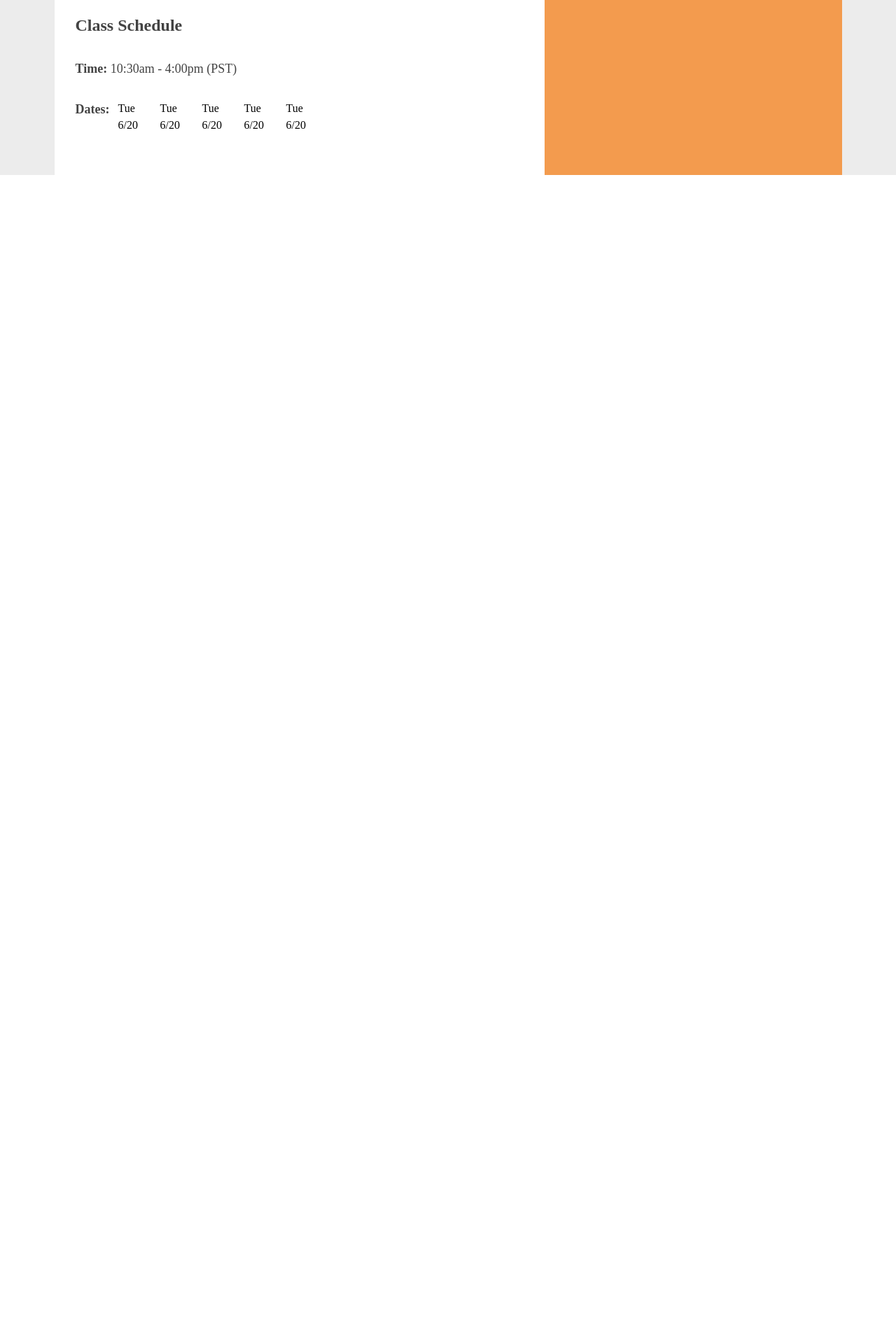
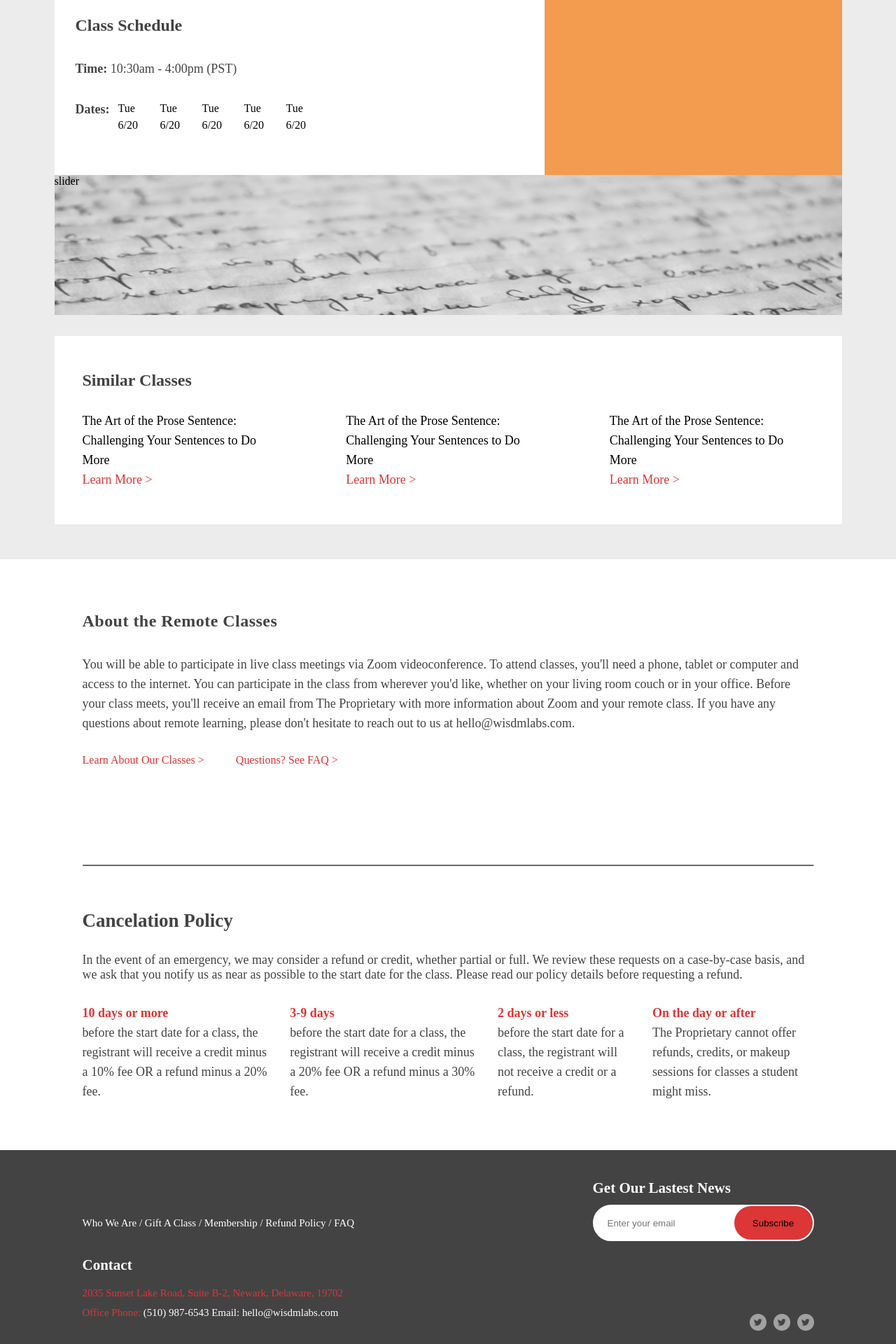
Before and after one commit to saniyaj-mallik/Saniyaj-Training, a PHP site: page / in a window 1280 px wide. Shown: the part 1345-3265 px from the top of the page at 70% size. Before the commit the page ends 1595 px from the top, so only its background shows below. Run offline with PHP 8.4, Linux system fonts and the light colour scheme.

Commit message:
footer basic complete

```diff
--- a/index.html
+++ b/index.html
@@ -190,7 +190,131 @@
                 </div>
             </div>
         </div>
+
+
+        <div id="slider-box">
+            slider
+        </div>
+
+
+        <div id="similar-classes-box">
+            <h2>Similar Classes</h2>
+            <div id="learn-more-container">
+                <div id="learn-more-box">
+                    <p>The Art of the Prose Sentence: Challenging Your Sentences to Do More</p>
+                    <a href="">Learn More ></a>
+                </div>
+                <div id="learn-more-box">
+                    <p>The Art of the Prose Sentence: Challenging Your Sentences to Do More</p>
+                    <a href="">Learn More ></a>
+                </div>
+                <div id="learn-more-box">
+                    <p>The Art of the Prose Sentence: Challenging Your Sentences to Do More</p>
+                    <a href="">Learn More ></a>
+                </div>
+            </div>
+        </div>
     </section>
+
+
+    <section id="bottom-information-section">
+        <div id="bottom-info-wraper">
+            <div id="remote-class-info">
+                <h2>About the Remote Classes</h2>
+                <p>You will be able to participate in live class meetings via Zoom videoconference. To attend classes,
+                    you'll need a phone, tablet or computer and access to the internet. You can participate in the class
+                    from wherever you'd like, whether on your living room couch or in your office. Before your class
+                    meets, you'll receive an email from The Proprietary with more information about Zoom and your remote
+                    class. If you have any questions about remote learning, please don't hesitate to reach out to us at
+                    hello@wisdmlabs.com.</p>
+                <div>
+                    <a href="">Learn About Our Classes ></a>
+                    <a href="">Questions? See FAQ ></a>
+                </div>
+            </div>
+            <div id="policy-box">
+                <hr>
+                <h2>Cancelation Policy</h2>
+                <p>In the event of an emergency, we may consider a refund or credit, whether partial or full. We review
+                    these requests on a case-by-case basis, and we ask that you notify us as near as possible to the
+                    start date for the class. Please read our policy details before requesting a refund.</p>
+                <div id="policy-wrapper">
+                    <div>
+                        <h4 class="policy-title">
+                            10 days or more
+                        </h4>
+                        <p>
+                            before the start date for a class, the registrant will receive a credit minus a 10% fee OR a
+                            refund minus a 20% fee.
+                        </p>
+                    </div>
+                    <div>
+                        <h4 class="policy-title">
+                            3-9 days
+                        </h4>
+                        <p>
+                            before the start date for a class, the registrant will receive a credit minus a 20% fee OR a
+                            refund minus a 30% fee.
+                        </p>
+                    </div>
+                    <div>
+                        <h4 class="policy-title">
+                            2 days or less
+                        </h4>
+                        <p>
+                            before the start date for a class, the registrant will not receive a credit or a refund.
+                        </p>
+                    </div>
+                    <div>
+                        <h4 class="policy-title">
+                            On the day or after
+                        </h4>
+                        <p>
+                            The Proprietary cannot offer refunds, credits, or makeup sessions for classes a student
+                            might miss.
+                        </p>
+                    </div>
+                </div>
+            </div>
+        </div>
+    </section>
+
+    <footer>
+        <div id="footer-container">
+            <div class="footer-rows" id="footer-top">
+                <div>
+                    <p>Who We Are / Gift A Class / Membership / Refund Policy / FAQ </p>
+                </div>
+                <div>
+                    <h4>Get Our Lastest News</h4>
+                    <form id="subscribe-form">
+                        <input type="text" placeholder="Enter your email">
+                        <button>Subscribe</button>
+                    </form>
+                </div>
+            </div>
+            <div class="footer-rows" id="footer-middle">
+                <div>
+                    <h4>Contact</h4>
+                    <p><span>2035 Sunset Lake Road, Suite B-2, Newark, Delaware, 19702</span> <br> <span>Office Phone:</span> (510) 987-6543
+                        Email: hello@wisdmlabs.com </p>
+                </div>
+                <div id="footer-social-icons">
+                    <img src="./media/icons/Twitter.png" alt="">
+                    <img src="./media/icons/Twitter.png" alt="">
+                    <img src="./media/icons/Twitter.png" alt="">
+                </div>
+            </div>
+            <div class="footer-rows" id="footer-bottom">
+                <div>
+                    <p> © 2022 All rights reserved.</p>
+                </div>
+                <div>
+                    <p>Privacy & Terms</p>
+                </div>
+            </div>
+        </div>
+    </footer>
 
 
     <script>
--- a/style.css
+++ b/style.css
@@ -240,6 +240,7 @@ nav {
 
 #main-content-section {
     background-color: var(--gray);
+    padding-bottom: 50px;
 }
 
 #main-content-body {
@@ -354,6 +355,155 @@ hr {
     padding: 2px 0px;
 }
 
+#slider-box {
+    min-height: 200px;
+    margin-inline: auto;
+    max-width: 1125px;
+    background: url("./media/images/slider_cover.png");
+    margin-bottom: 30px;
+}
+
+
+#similar-classes-box {
+    margin-inline: auto;
+    max-width: 1125px;
+    padding: 50px 40px;
+    background-color: var(--light);
+}
+
+#similar-classes-box h2 {
+    color: var(--black);
+    font-size: 24px;
+    margin-bottom: 30px;
+}
+
+#learn-more-container {
+    display: flex;
+    gap: 85px;
+    font-size: 18px;
+}
+
+#learn-more-box p {
+    line-height: 28px;
+}
+
+#learn-more-box a {
+    line-height: 28px;
+    color: var(--red);
+}
+
+#bottom-info-wraper {
+    max-width: 1125px;
+    margin-inline: auto;
+}
+
+#remote-class-info {
+    padding: 70px 40px;
+    display: flex;
+    gap: 30px;
+    flex-direction: column;
+    color: var(--black);
+
+}
+
+#remote-class-info h2 {
+    font-family: Montserrat;
+    font-size: 24px;
+    font-weight: 900;
+    line-height: 36px;
+    letter-spacing: 0.02em;
+}
+
+#remote-class-info p {
+    font-size: 18px;
+    line-height: 28px;
+}
+
+#remote-class-info div {
+    display: flex;
+    gap: 45px;
+}
+
+#remote-class-info div a {
+    color: var(--red);
+}
+
+#policy-box {
+    padding: 70px 40px;
+    display: flex;
+    gap: 30px;
+    flex-direction: column;
+    color: var(--black);
+    font-size: 18px;
+}
+
+#policy-wrapper {
+    display: flex;
+    gap: 30px;
+    line-height: 28px;
+    font-size: 18px;
+}
+
+.policy-title {
+    color: var(--red);
+}
+
+footer {
+    background-color: var(--black);
+    /* min-height: 410px; */
+}
+
+#footer-container {
+    max-width: 1125px;
+    margin-inline: auto;
+    padding: 20px 40px;
+}
+
+.footer-rows{
+    display: flex;
+    justify-content: space-between;
+    align-items: end;
+    color: var(--light);
+    margin: 20px 0px;
+}
+.footer-rows p{
+    font-size: 15px;
+    line-height: 28px;
+    padding: 12px 0px;
+}
+.footer-rows h4{
+    font-size: 21px;
+    line-height: 28px;
+}
+.footer-rows span{
+   color: var(--red);
+}
+#footer-social-icons{
+    display: flex;
+    gap: 10px;
+}
+#subscribe-form{
+    margin-top: 10px;
+    height: 52px;
+    border: 2px solid var(--light);
+    border-radius: 30px;
+    background-color: var(--light);
+}
+#subscribe-form input{
+    height: 100%;
+    padding-left: 19px;
+    outline: none;
+    background: transparent;
+    border: none;
+}
+#subscribe-form button{
+    border-radius: 30px;
+    height: 100%;
+    width: 112px;
+    outline: none;
+    background-color: var(--red);
+    border: none;
+}
 
 
 
@@ -388,6 +538,7 @@ hr {
     #item-box {
         flex-direction: column;
     }
+
     #hero-top-wraper {
         flex-direction: column;
     }
@@ -436,6 +587,7 @@ hr {
         justify-content: center;
         align-items: center;
         gap: 0px;
+        /* padding-inline: 10px; */
     }
 
     #main-contant {
@@ -448,4 +600,47 @@ hr {
     #content-aside {
         order: 1;
     }
+
+    /* #similar-classes-box {
+        padding-inline: 10px;
+
+    } */
+    #similar-classes-box h2 {
+        text-align: center;
+
+    }
+
+    #learn-more-container {
+        flex-direction: column;
+        align-items: center;
+        gap: 30px;
+    }
+
+    /* #remote-class-info{
+        padding: 70px 10px;
+
+
+    } */
+
+    #remote-class-info div {
+        flex-direction: column;
+        gap: 25px;
+    }
+
+    #remote-class-info div {
+        flex-direction: column;
+        gap: 25px;
+    }
+
+    #policy-wrapper {
+        flex-direction: column;
+    }
+    .footer-rows{
+       flex-direction: column;
+       align-items: center;
+    }
+    .footer-rows h4,p{
+       text-align: center;
+    }
+
 }
```
Also changed, not shown: media/images/slider_cover.png (added).
